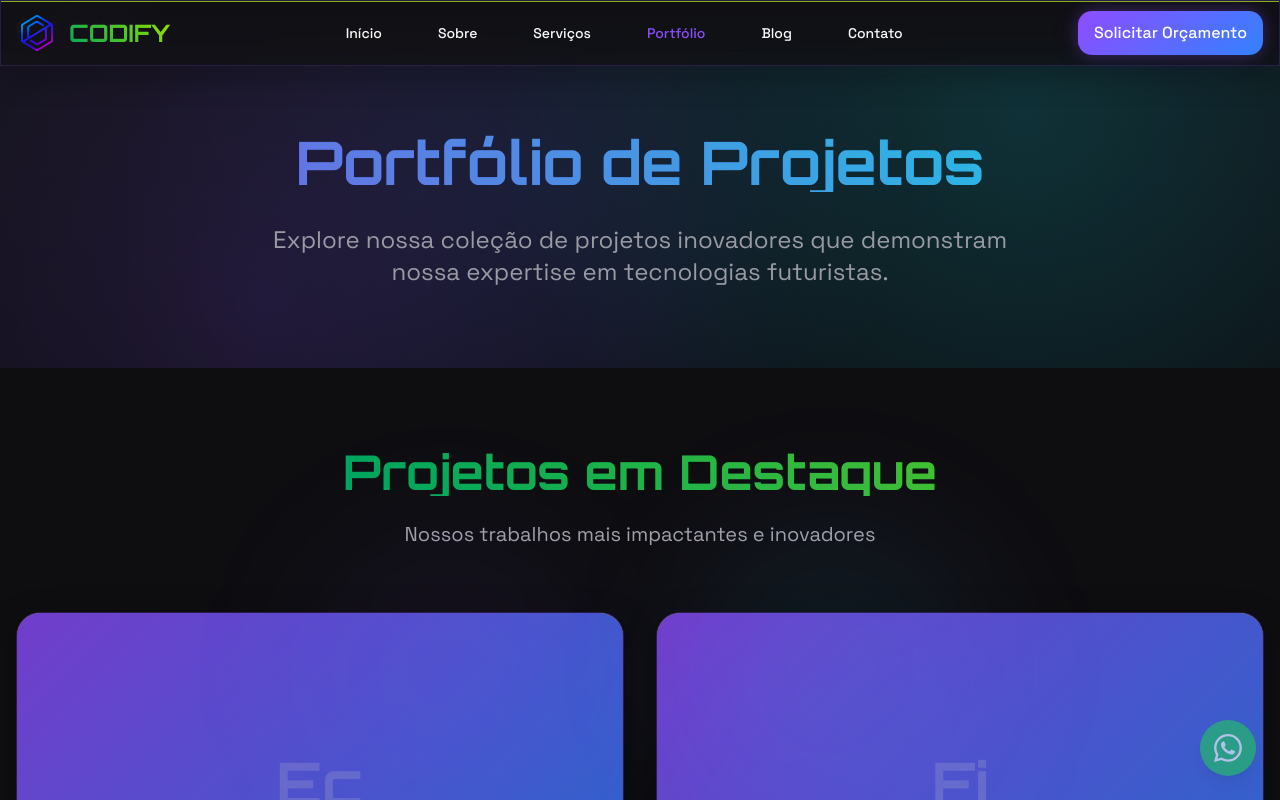
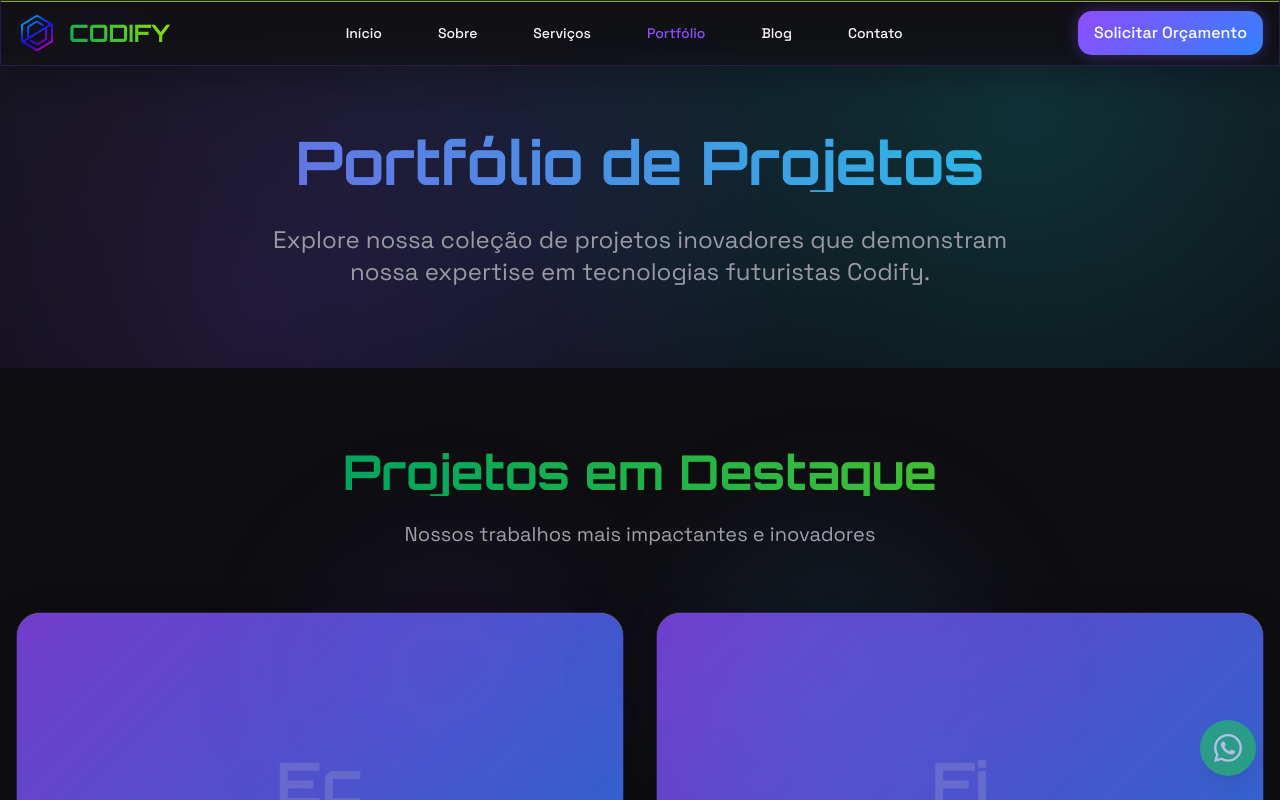
Before and after one commit to codifydevbr/codify-quantum-leap-43, a React (Vite) app: page /portfolio in a window 1280 px wide. Shown: the top 800 px of the page. Built offline with nearby package versions, Linux system fonts and the light colour scheme.

Commit message:
Visual edit in Lovable
Edited UI in Lovable

```diff
--- a/src/pages/Portfolio.tsx
+++ b/src/pages/Portfolio.tsx
@@ -97,10 +97,7 @@ const Portfolio = () => {
       <section className="py-20 animated-bg">
         <div className="container mx-auto px-4 text-center">
           <h1 className="text-5xl md:text-6xl font-orbitron font-bold mb-8 holographic animate-slide-up">Portfólio de Projetos</h1>
-          <p className="text-xl md:text-2xl text-muted-foreground max-w-3xl mx-auto leading-relaxed animate-slide-up animate-delay-100">
-            Explore nossa coleção de projetos inovadores que demonstram
-            nossa expertise em tecnologias futuristas.
-          </p>
+          <p className="text-xl md:text-2xl text-muted-foreground max-w-3xl mx-auto leading-relaxed animate-slide-up animate-delay-100">Explore nossa coleção de projetos inovadores que demonstram nossa expertise em tecnologias futuristas Codify.</p>
         </div>
       </section>
 
```
